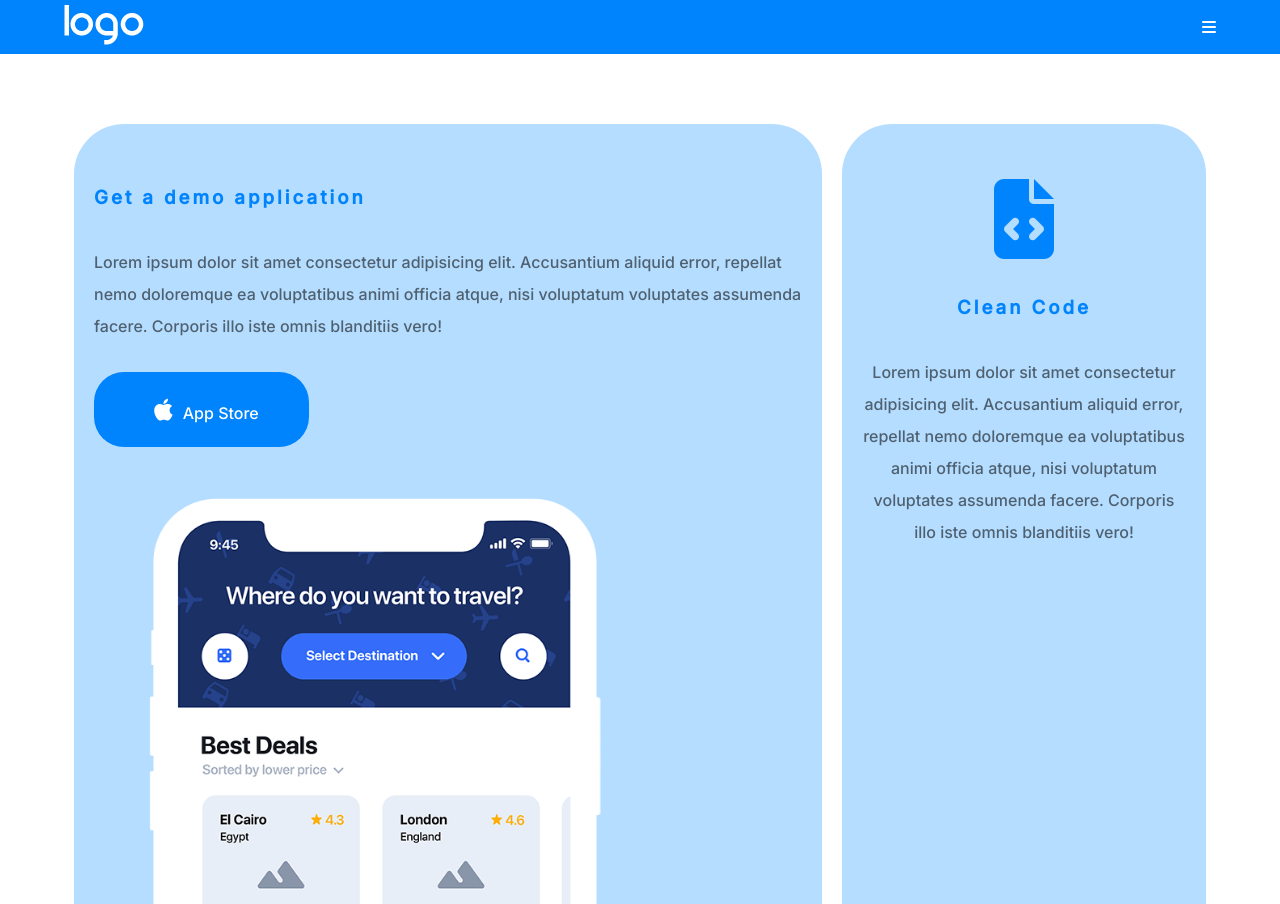
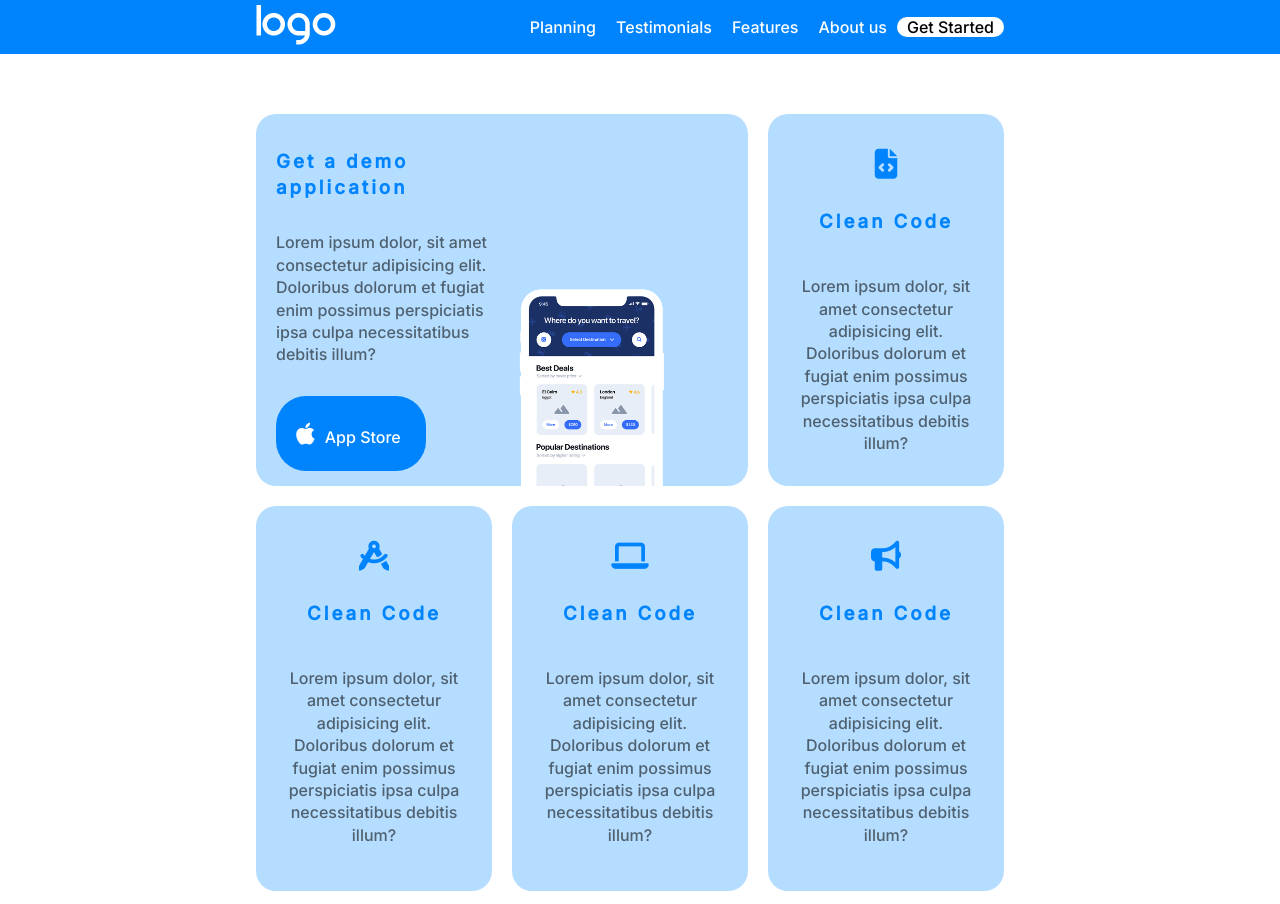
Before and after one commit to GiuseppeF11/htmlcss-responsive-layout, a plain HTML site: page index.html in a window 1280 px wide. Shown: the top 904 px of the page. Drawn offline with Linux system fonts and the light colour scheme.

Commit message:
Aggiunto responsive desktop

```diff
--- a/css/style.css
+++ b/css/style.css
@@ -30,7 +30,7 @@ img {
 
 
 .button {
-    padding: 10px 50px;
+    padding: 10px 10px;
 }
 
 .white-violet_button {
@@ -50,12 +50,14 @@ img {
 .violet-black_button {
     background-color: #9593E6;
     color: black;
+    padding: 30px;
     border-radius: 50%;
     width: 40px;
     height: 40px;
     display: flex;
     justify-content: center;
     align-items: center;
+    font-size: 10px;
 }
 
 .violet-white_button {
@@ -64,6 +66,16 @@ img {
     padding: 5px 50px;
     border-radius: 20px;
     letter-spacing: 3px;
+}
+
+.white-black_button {
+    background-color: white;
+    color: black;
+    border-radius: 20px;
+}
+
+.white_a {
+    color: white;
 }
 
 
@@ -94,8 +106,6 @@ header {
 header .container {
     min-height: 3em;
     padding: 5px 0;
-    display: flex;
-    justify-content: space-between;
 }
 
 header .container nav {
@@ -103,16 +113,14 @@ header .container nav {
     align-items: center;
 }
 
-header .container nav a {
-    color: white;
+.header-nav {
+    display: flex;
+    justify-content: space-between;
+    margin-right: 20px;
 }
 
-.header.header-left {
-    justify-content: flex-start;
-}
-
-.header.header-right {
-    justify-content: flex-end;
+.header.header-right .header-link  {
+    display: none;
 }
 
 
@@ -138,26 +146,22 @@ header .container nav a {
     display: flex;
     flex-wrap: wrap ;
     justify-content: center;
+    margin: 0 -10px;
 }
 
 .my-col {
     display: flex;
     flex-wrap: wrap;
     width: 100%;
-    margin: 10px 0;
 }
 
 .my-cards-big, .my-cards {
     width: 100%;
-    border-radius: 50px;
+    border-radius: 20px;
     background-color: #B5DDFF;
     display: flex;
     flex-direction: column;
-    padding: 20px 20px 0 20px;
-}
-
-.my-cards-big {
-    padding: 20px 20px 0 20px;
+    padding: 20px 20px 0px 20px;
 }
 
 .my-cards {
@@ -167,7 +171,6 @@ header .container nav a {
 .my-cards-text, .my-cards-big-text {
     display: flex;
     flex-direction: column;
-    margin: 20px 0;
 }
 
 .my-cards-text {
@@ -194,13 +197,14 @@ header .container nav a {
 .my-col-3 .my-cards-text p, .my-col-4 .my-cards-text p,
 .my-col-5 .my-cards-text p {
     color: #4F6170;
-    line-height: 2;
+    line-height: 1.4;
+    padding: 10px;
 }
 
 .my-col-1 .my-cards-text i, .my-col-2 .my-cards-text i,
 .my-col-3 .my-cards-text i, .my-col-4 .my-cards-text i,
 .my-col-5 .my-cards-text i {
-    font-size: 80px;
+    font-size: 30px;
 }
 
 .my-cards-text * , .my-cards-big-text * {
@@ -252,6 +256,7 @@ header .container nav a {
 .main-section.section_3 .my-cards {
     background-color: #9593E6;
     width: 100%;
+    margin: 20px 0;
 }
 
 .main-section.section_3 .my-col-2 .my-cards-big-img {
@@ -302,6 +307,7 @@ header .container nav a {
 
 .main-section.section_4 .my-col-2 .my-cards {
     background-color: white;
+    margin: 20px 0;
 }
 
 .main-section.section_4 .my-col-2 .my-cards .my-cards-text,
@@ -430,7 +436,7 @@ footer a {
 
 /* HEADER TABLET */
 
-    /* SECTION 2 TABLET */
+    /* SECTION 1 TABLET */
     .main-section {
         padding: 50px 0;
     }
@@ -485,6 +491,7 @@ footer a {
         align-items: center;
         border-radius: 50% ;
         margin-right: 50px;
+        flex-shrink: 0;
     }
 
     .main-section.section_3 .testimonial {
@@ -498,7 +505,7 @@ footer a {
     /* SECTION 4 TABLET */
 
     .main-section.section_4 h3 {
-        font-size: 30px;
+        font-size: 1.5rem;
     }
 
     .main-section.section_4 .my-row {
@@ -540,5 +547,96 @@ footer a {
 
 @media screen and (min-width:768px) {
 
+    .container {
+        width: 60%;
+    }
+
     /* HEADER DESKTOP  */
+
+    .header.header-left a {
+        width: 80px;
+    }
+
+    .header-right .hamburger {
+        display: none;
+    }
+
+    .header.header-right .header-link  {
+        display: block;
+        padding: 0px 10px;
+    }
+
+    /* SECTION 1 */
+
+        /* SECTION 1 DESKTOP */
+
+        .main-section {
+            padding: 50px 0;
+        }
+       .main-section.section_1 .my-row {
+            display: flex;
+            justify-content: left;
+        }
+
+        .main-section.section_1 .my-col {
+            width: calc((100%/3));
+            padding: 10px;
+        }
+
+        .main-section.section_1 .my-col-1 {
+            width: calc((100%/3) * 2);
+        }
+
+        .main-section.section_1 .my-col-1 .my-cards-big {
+            flex-direction: row;
+        }
+
+        .main-section.section_1 .my-col-1 .my-cards-big-text {
+            width: 50%;
+        }
+
+        .main-section.section_1 .my-col-1 .my-cards-big-img {
+            width: 50%;
+            height: 100%;
+            display: flex;
+            align-items: flex-end;
+        }
+
+        .main-section.section_1 .my-col-1 .my-cards-big-img img {
+            width: 80%;
+        }
+
+        .main-section.section_2 .my-col-1{
+            width: 50%;
+            display: flex;
+            justify-content: flex-start;
+        }
+
+        .main-section.section_2 .my-col-2{
+            width: 40%;
+            display: flex;
+            justify-content: flex-end;
+
+        }
+
+        .main-section.section_2 .my-col-2 .my-cards-big-img {
+            width: 50%;
+        }
+
+        .main-section.section_2 .my-row {
+            display: flex;
+            align-items: end;
+        }
+
+        .main-section.section_2 .my-col-2 p {
+            margin: 0;
+        }
+
+
+        /* SECTION 4 */
+
+        .main-section.section_4 .my-col-2 {
+            width: calc((100% / 3));
+            padding: 5px 5px;
+        }
 }
--- a/index.html
+++ b/index.html
@@ -19,18 +19,31 @@
             <!-- INIZIO HEADER -->
     <header>
         <div class="container">
-
-                <nav class="header header-left">
+                <div class="header-nav">
                         <a href="" class="no-decoration_a">
                                 <img src="img/logo.png" alt="">
                         </a>
-                </nav>
-
-                <nav class="header header-right">
-                        <a href="" class="no-decoration_a">
-                                <i class="fa-solid fa-bars"></i>
-                        </a>
-                </nav>
+                        <nav class="header header-right">
+                                <a href="" class="hamburger no-decoration_a">
+                                        <i class="fa-solid fa-bars"></i>
+                                </a>
+                                <a href="" class="header-link no-decoration_a white_a">
+                                        Planning
+                                </a>
+                                <a href="" class="header-link no-decoration_a white_a">
+                                        Testimonials
+                                </a>
+                                <a href="" class="header-link no-decoration_a white_a">
+                                        Features
+                                </a>
+                                <a href="" class="header-link no-decoration_a white_a">
+                                        About us
+                                </a>
+                                <a href="" class="header-link no-decoration_a white-black_button">
+                                        Get Started
+                                </a>
+                        </nav>
+                </div>
         </div>
     </header>
             <!-- FINE HEADER -->
@@ -45,7 +58,7 @@
                                                 <div class="my-cards-big-text">
                                                         <h3> Get a demo application </h3>
                                                         <p>
-                                                                Lorem ipsum dolor sit amet consectetur adipisicing elit. Accusantium aliquid error, repellat nemo doloremque ea voluptatibus animi officia atque, nisi voluptatum voluptates assumenda facere. Corporis illo iste omnis blanditiis vero!
+                                                                Lorem ipsum dolor, sit amet consectetur adipisicing elit. Doloribus dolorum et fugiat enim possimus perspiciatis ipsa culpa necessitatibus debitis illum?
                                                         </p>
 
                                                         <a href="#" class="button blue-white_button no-decoration_a">
@@ -65,7 +78,7 @@
                                                         <i class="fa-solid fa-file-code"></i>
                                                         <h3> Clean Code </h3>
                                                         <p>
-                                                                Lorem ipsum dolor sit amet consectetur adipisicing elit. Accusantium aliquid error, repellat nemo doloremque ea voluptatibus animi officia atque, nisi voluptatum voluptates assumenda facere. Corporis illo iste omnis blanditiis vero!
+                                                                Lorem ipsum dolor, sit amet consectetur adipisicing elit. Doloribus dolorum et fugiat enim possimus perspiciatis ipsa culpa necessitatibus debitis illum?
                                                         </p>
                                                 </div>
                                         </nav>
@@ -76,7 +89,7 @@
                                                         <i class="fa-solid fa-compass-drafting"></i>
                                                         <h3> Clean Code </h3>
                                                         <p>
-                                                                Lorem ipsum dolor sit amet consectetur adipisicing elit. Accusantium aliquid error, repellat nemo doloremque ea voluptatibus animi officia atque, nisi voluptatum voluptates assumenda facere. Corporis illo iste omnis blanditiis vero!
+                                                                Lorem ipsum dolor, sit amet consectetur adipisicing elit. Doloribus dolorum et fugiat enim possimus perspiciatis ipsa culpa necessitatibus debitis illum?
                                                         </p>
                                                 </div>
                                         </nav>
@@ -87,7 +100,7 @@
                                                         <i class="fa-solid fa-laptop"></i>
                                                         <h3> Clean Code </h3>
                                                         <p>
-                                                                Lorem ipsum dolor sit amet consectetur adipisicing elit. Accusantium aliquid error, repellat nemo doloremque ea voluptatibus animi officia atque, nisi voluptatum voluptates assumenda facere. Corporis illo iste omnis blanditiis vero!
+                                                                Lorem ipsum dolor, sit amet consectetur adipisicing elit. Doloribus dolorum et fugiat enim possimus perspiciatis ipsa culpa necessitatibus debitis illum?
                                                         </p>
                                                 </div>
                                         </nav>
@@ -98,7 +111,7 @@
                                                         <i class="fa-solid fa-bullhorn"></i>
                                                         <h3> Clean Code </h3>
                                                         <p>
-                                                                Lorem ipsum dolor sit amet consectetur adipisicing elit. Accusantium aliquid error, repellat nemo doloremque ea voluptatibus animi officia atque, nisi voluptatum voluptates assumenda facere. Corporis illo iste omnis blanditiis vero!
+                                                                Lorem ipsum dolor, sit amet consectetur adipisicing elit. Doloribus dolorum et fugiat enim possimus perspiciatis ipsa culpa necessitatibus debitis illum?
                                                         </p>
                                                 </div>
                                         </nav>
@@ -110,7 +123,7 @@
         <section class="main-section section_2">
                 <div class="container section_2">
                         <section class="my-row">
-                                <div class="my-col">
+                                <div class="my-col-1">
                                         <nav class="my-cards-big">
                                                 <div class="my-cards-big-img">
                                                         <img src="img/planning1.png" alt="planning1">
@@ -123,7 +136,7 @@
                                                 </div>
                                         </nav>
                                 </div>
-                                <div class="my-col">
+                                <div class="my-col-2">
                                         <nav class="my-cards">
                                                 <div class="my-cards-text">
                                                         <div class="my-cards-big-img">
```
